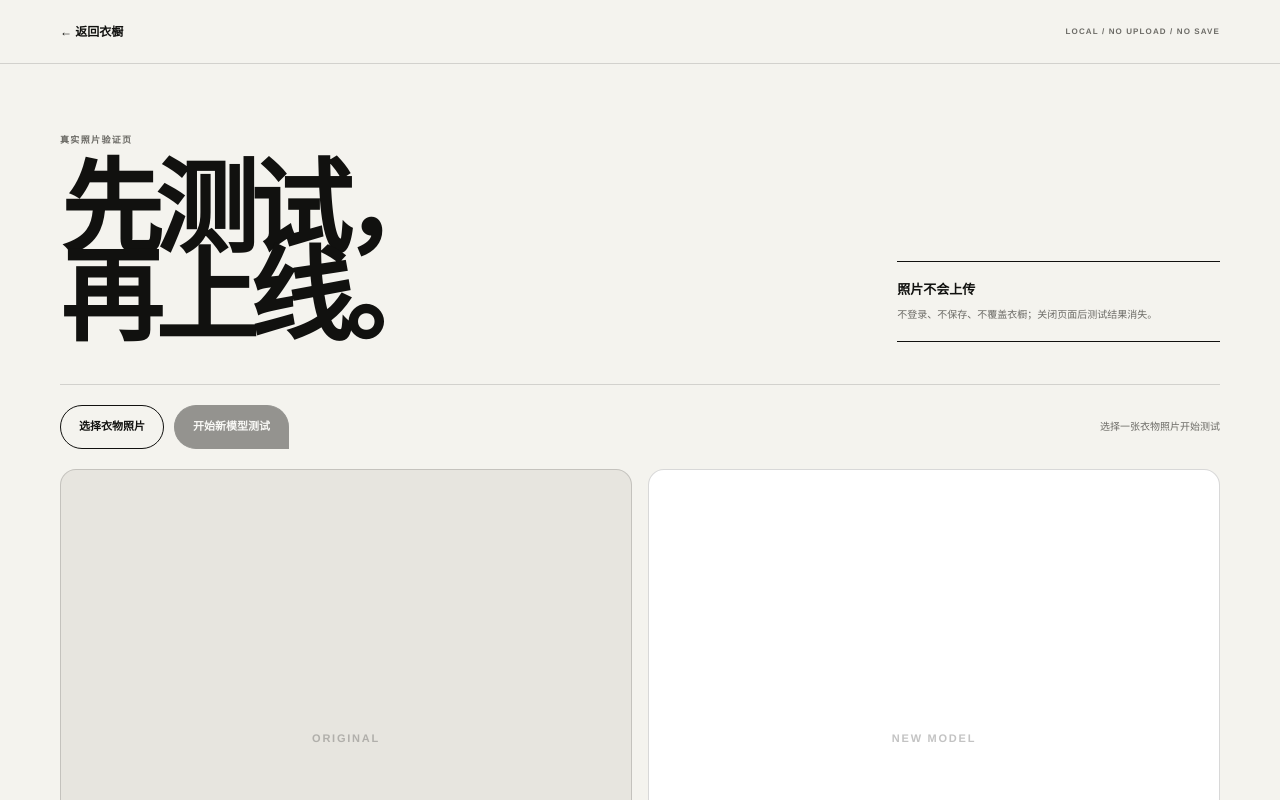
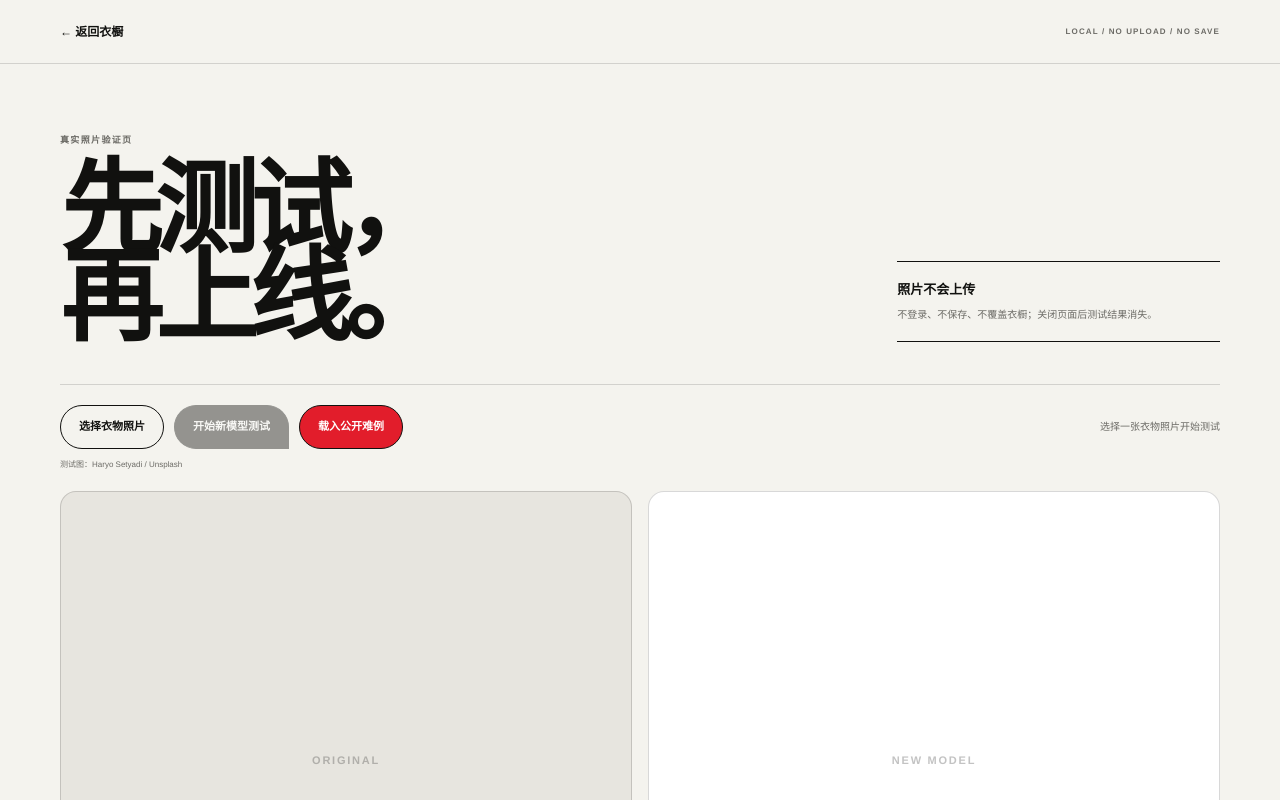
Before and after one commit to liujichun1017-dotcom/wardrobe, a Next.js app: page /cutout-test in a window 1280 px wide. Shown: the top 800 px of the page. Built offline with nearby package versions, Linux system fonts and the light colour scheme.

Commit message:
test: add public garment cutout sample

```diff
--- a/app/cutout-test/cutout-test.module.css
+++ b/app/cutout-test/cutout-test.module.css
@@ -88,7 +88,7 @@
 .controls {
   padding: 20px 0;
   display: grid;
-  grid-template-columns: auto auto minmax(0, 1fr);
+  grid-template-columns: auto auto auto minmax(0, 1fr);
   align-items: center;
   gap: 10px;
   border-top: 1px solid rgba(17, 17, 15, .15);
@@ -103,7 +103,8 @@
 }
 
 .selectButton,
-.runButton {
+.runButton,
+.sampleButton {
   min-height: 44px;
   padding: 0 18px;
   border: 1px solid #11110f;
@@ -124,8 +125,14 @@
   color: #fff;
 }
 
+.sampleButton {
+  background: #e21d2b;
+  color: #fff;
+}
+
 .selectButton:disabled,
-.runButton:disabled {
+.runButton:disabled,
+.sampleButton:disabled {
   cursor: default;
   opacity: .42;
 }
@@ -149,6 +156,19 @@
   background: #fff;
   color: #8e1d21;
   font-size: 11px;
+}
+
+.sampleCredit {
+  grid-column: 1 / -1;
+  width: max-content;
+  color: #6c6b66;
+  font-size: 8px;
+  text-decoration: none;
+}
+
+.sampleCredit:hover {
+  color: #11110f;
+  text-decoration: underline;
 }
 
 .comparison {
@@ -281,10 +301,15 @@
   }
 
   .selectButton,
-  .runButton {
+  .runButton,
+  .sampleButton {
     min-height: 46px;
     padding: 0 10px;
     font-size: 10px;
+  }
+
+  .sampleButton {
+    grid-column: 1 / -1;
   }
 
   .status {
--- a/app/cutout-test/page.tsx
+++ b/app/cutout-test/page.tsx
@@ -14,6 +14,9 @@ type LocalCutoutImage = {
 type LocalCutoutRunner = (image: string) => Promise<LocalCutoutImage[]>;
 
 let cutoutRunnerPromise: Promise<LocalCutoutRunner> | null = null;
+
+const PUBLIC_TEST_IMAGE =
+  "https://images.unsplash.com/photo-1581655353564-df123a1eb820?auto=format&fit=crop&fm=jpg&q=82&w=1400";
 
 function loadRmbgRunner(
   onProgress: (message: string) => void,
@@ -209,9 +212,7 @@ export default function CutoutTestPage() {
     [resultUrl],
   );
 
-  function selectFile(event: ChangeEvent<HTMLInputElement>) {
-    const next = event.target.files?.[0];
-    if (!next) return;
+  function prepareFile(next: File) {
     if (!next.type.startsWith("image/")) {
       setError("请选择 JPG、PNG 或 WebP 图片");
       return;
@@ -228,6 +229,36 @@ export default function CutoutTestPage() {
     setElapsed(null);
     setError("");
     setStatus("照片已准备好，点击开始测试");
+  }
+
+  function selectFile(event: ChangeEvent<HTMLInputElement>) {
+    const next = event.target.files?.[0];
+    if (next) prepareFile(next);
+  }
+
+  async function loadPublicTestImage() {
+    if (running) return;
+    setRunning(true);
+    setError("");
+    setStatus("正在载入公开测试图…");
+    try {
+      const response = await fetch(PUBLIC_TEST_IMAGE);
+      if (!response.ok) throw new Error("公开测试图载入失败");
+      const blob = await response.blob();
+      prepareFile(
+        new File([blob], "unsplash-white-shirt.jpg", {
+          type: blob.type || "image/jpeg",
+        }),
+      );
+      setStatus("白色 T 恤难例已准备好，点击开始测试");
+    } catch (caught) {
+      const message =
+        caught instanceof Error ? caught.message : "公开测试图载入失败";
+      setError(`${message}，你仍可以选择手机里的照片。`);
+      setStatus("测试图未载入");
+    } finally {
+      setRunning(false);
+    }
   }
 
   async function runCutout() {
@@ -304,11 +335,27 @@ export default function CutoutTestPage() {
         >
           {running ? "正在本机处理…" : "开始新模型测试"}
         </button>
+        <button
+          type="button"
+          className={styles.sampleButton}
+          onClick={loadPublicTestImage}
+          disabled={running}
+        >
+          载入公开难例
+        </button>
         <p className={styles.status} role="status">
           {status}
           {elapsed !== null && <strong> · {elapsed} 秒</strong>}
         </p>
         {error && <p className={styles.error}>{error}</p>}
+        <a
+          className={styles.sampleCredit}
+          href="https://unsplash.com/photos/white-crew-neck-t-shirt-acn5ERAeSb4"
+          target="_blank"
+          rel="noreferrer"
+        >
+          测试图：Haryo Setyadi / Unsplash
+        </a>
       </section>
 
       <section className={styles.comparison} aria-label="抠图前后对比">
```
